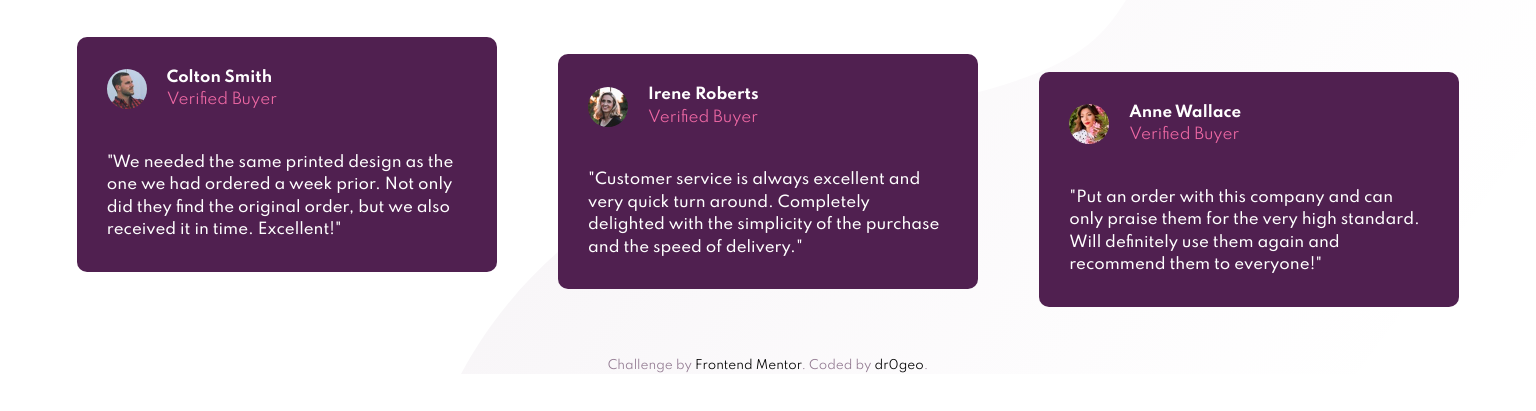
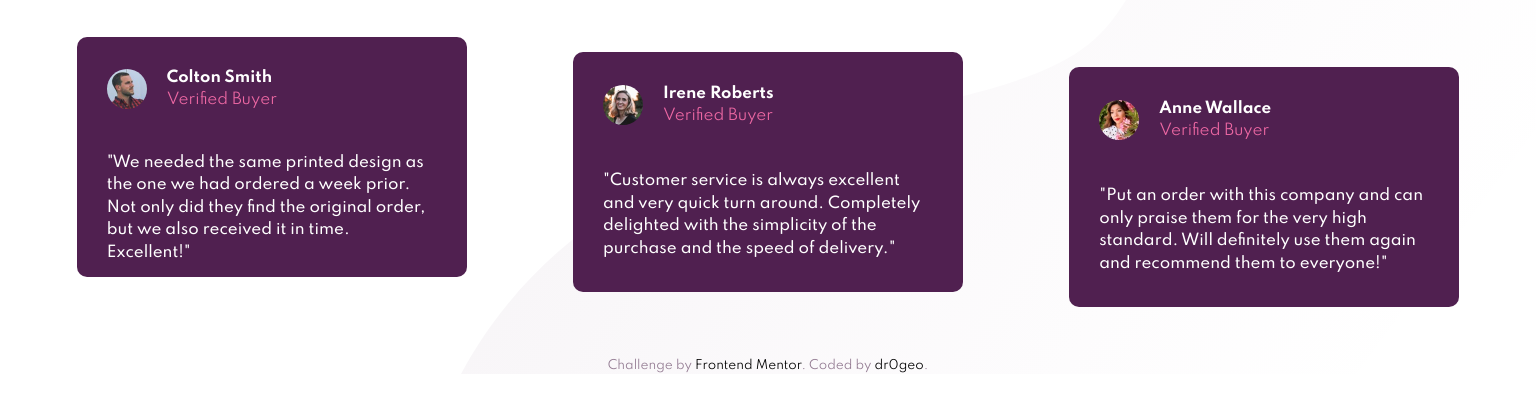
Before and after one commit to namuq/jos, a plain HTML site: page index.html in a window 1536 px wide. Shown: the part 377-788 px from the top of the page. Drawn offline with Linux system fonts and the light colour scheme.

Commit message:
Modify CSS responsive rules

```diff
--- a/resources/css/style.css
+++ b/resources/css/style.css
@@ -66,7 +66,7 @@ main {
   border-radius: 10px;
   display: flex;
   flex-direction: column;
-  justify-content: space-between;
+  justify-content: space-around;
   margin-bottom: 20px;
   padding: 30px;
 }
@@ -109,7 +109,7 @@ a:hover {
 
 /* Tablets design */
 
-@media only screen and (min-width: 768px) and (max-width: 1439px) {
+@media only screen and (min-width: 768px) and (max-width: 1379px) {
 
   body {
     background-image: url('../images/bg-pattern-bottom-desktop.svg');
@@ -180,6 +180,7 @@ a:hover {
   }
 
   .comment {
+    height: 150px;
     max-width: 400px;
   }
 
@@ -198,7 +199,7 @@ a:hover {
 
 /* Large desktop design */
 
-@media only screen and (min-width: 1440px) {
+@media only screen and (min-width: 1380px) {
 
   body {
     background-image: url('../images/bg-pattern-bottom-desktop.svg');
@@ -268,7 +269,8 @@ a:hover {
   }
 
   .comment {
-    max-width: 360px;
+    height: 180px;
+    max-width: 330px;
   }
 
   #first-comment {
```
